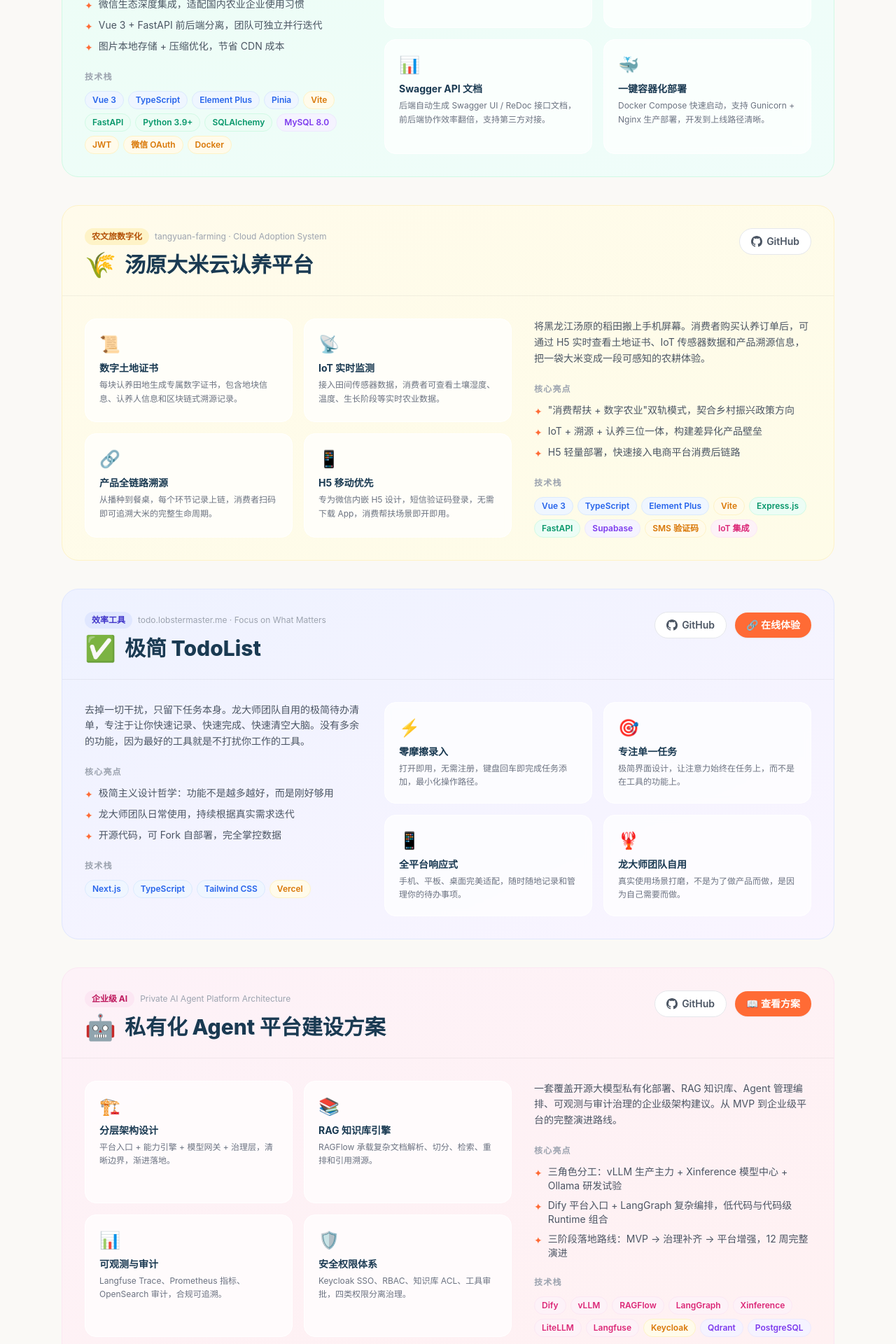
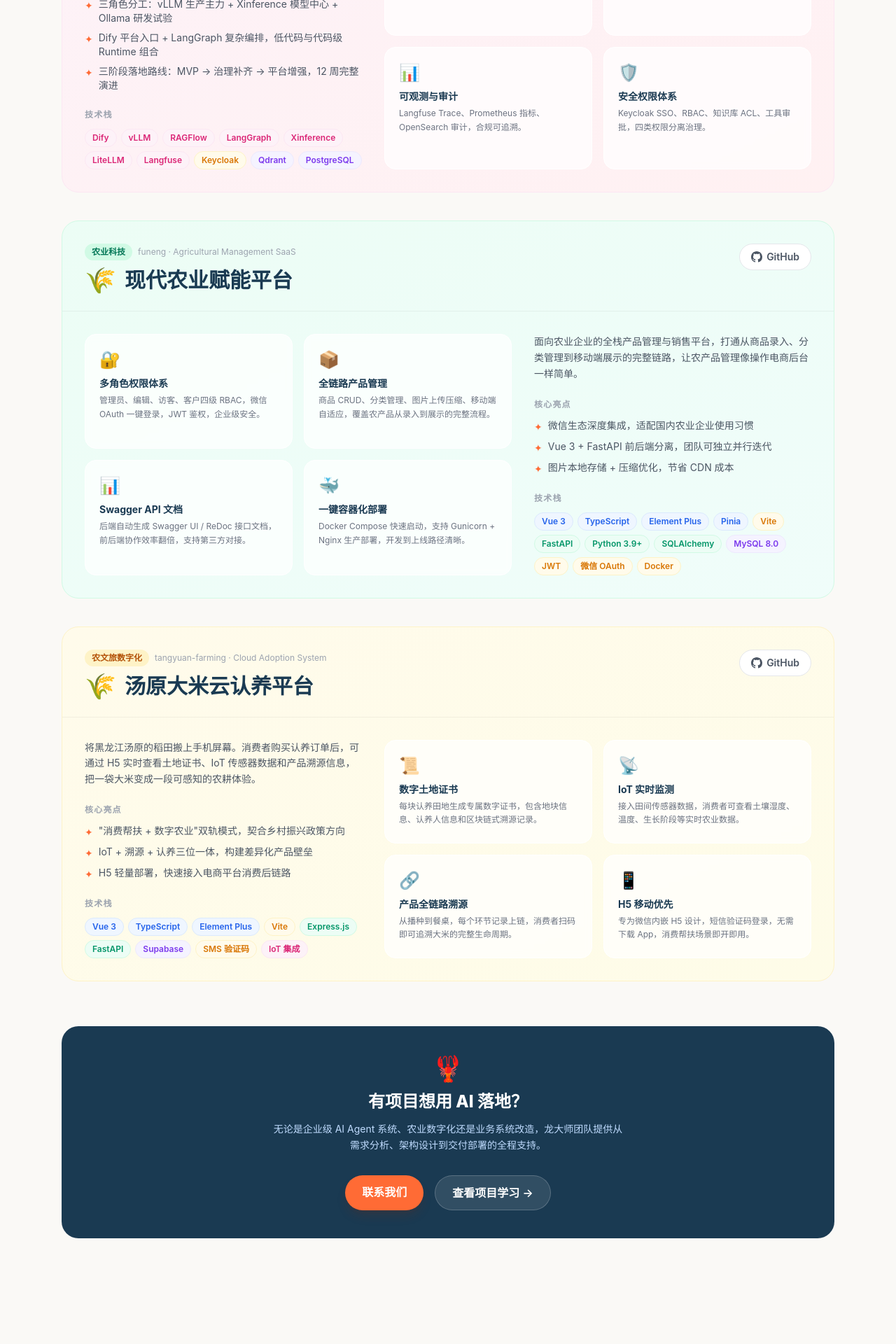
Before and after one commit to shadowchenjun/lobstermaster, a Next.js app: page /solutions in a window 1280 px wide. Shown: the part 680-2600 px from the top of the page at 70% size. Built offline with nearby package versions, Linux system fonts and the light colour scheme.

Commit message:
feat(content): reorganize solutions and TodoList article

```diff
--- a/src/app/solutions/page.tsx
+++ b/src/app/solutions/page.tsx
@@ -3,7 +3,7 @@
 
 export const metadata: Metadata = {
   title: '解决方案',
-  description: '龙大师团队 AI 落地实践：农业赋能平台、云认养系统、极简 TodoList、私有化 Agent 平台建设方案。',
+  description: '龙大师团队 AI 落地实践：私有化 Agent 平台建设方案、农业赋能平台、云认养系统。',
 }
 
 /* ── Types ── */
@@ -47,6 +47,60 @@
 }
 
 const projects: Project[] = [
+  {
+    id: 'agent-platform',
+    emoji: '🤖',
+    tag: '企业级 AI',
+    tagColor: 'text-pink-700 bg-pink-100',
+    name: '私有化 Agent 平台建设方案',
+    subtitle: 'Private AI Agent Platform Architecture',
+    summary:
+      '一套覆盖开源大模型私有化部署、RAG 知识库、Agent 管理编排、可观测与审计治理的企业级架构建议。从 MVP 到企业级平台的完整演进路线。',
+    github: 'https://github.com/shadowchenjun/lobstermaster',
+    internal: '/solutions/agent-platform',
+    techStack: [
+      { label: 'Dify', type: 'ai' },
+      { label: 'vLLM', type: 'ai' },
+      { label: 'RAGFlow', type: 'ai' },
+      { label: 'LangGraph', type: 'ai' },
+      { label: 'Xinference', type: 'ai' },
+      { label: 'LiteLLM', type: 'ai' },
+      { label: 'Langfuse', type: 'ai' },
+      { label: 'Keycloak', type: 'infra' },
+      { label: 'Qdrant', type: 'db' },
+      { label: 'PostgreSQL', type: 'db' },
+    ],
+    features: [
+      {
+        icon: '🏗️',
+        title: '分层架构设计',
+        desc: '平台入口 + 能力引擎 + 模型网关 + 治理层，清晰边界，渐进落地。',
+      },
+      {
+        icon: '📚',
+        title: 'RAG 知识库引擎',
+        desc: 'RAGFlow 承载复杂文档解析、切分、检索、重排和引用溯源。',
+      },
+      {
+        icon: '📊',
+        title: '可观测与审计',
+        desc: 'Langfuse Trace、Prometheus 指标、OpenSearch 审计，合规可追溯。',
+      },
+      {
+        icon: '🛡️',
+        title: '安全权限体系',
+        desc: 'Keycloak SSO、RBAC、知识库 ACL、工具审批，四类权限分离治理。',
+      },
+    ],
+    highlights: [
+      '三角色分工：vLLM 生产主力 + Xinference 模型中心 + Ollama 研发试验',
+      'Dify 平台入口 + LangGraph 复杂编排，低代码与代码级 Runtime 组合',
+      '三阶段落地路线：MVP → 治理补齐 → 平台增强，12 周完整演进',
+    ],
+    accentFrom: 'from-pink-50',
+    accentTo: 'to-rose-50',
+    borderColor: 'border-pink-100',
+  },
   {
     id: 'funeng',
     emoji: '🌾',
@@ -153,108 +207,6 @@
     accentFrom: 'from-amber-50',
     accentTo: 'to-yellow-50',
     borderColor: 'border-amber-100',
-  },
-  {
-    id: 'todo',
-    emoji: '✅',
-    tag: '效率工具',
-    tagColor: 'text-indigo-700 bg-indigo-100',
-    name: '极简 TodoList',
-    subtitle: 'todo.lobstermaster.me · Focus on What Matters',
-    summary:
-      '去掉一切干扰，只留下任务本身。龙大师团队自用的极简待办清单，专注于让你快速记录、快速完成、快速清空大脑。没有多余的功能，因为最好的工具就是不打扰你工作的工具。',
-    github: 'https://github.com/shadowchenjun/lobstermaster',
-    demo: 'https://todo.lobstermaster.me',
-    techStack: [
-      { label: 'Next.js', type: 'frontend' },
-      { label: 'TypeScript', type: 'frontend' },
-      { label: 'Tailwind CSS', type: 'frontend' },
-      { label: 'Vercel', type: 'infra' },
-    ],
-    features: [
-      {
-        icon: '⚡',
-        title: '零摩擦录入',
-        desc: '打开即用，无需注册，键盘回车即完成任务添加，最小化操作路径。',
-      },
-      {
-        icon: '🎯',
-        title: '专注单一任务',
-        desc: '极简界面设计，让注意力始终在任务上，而不是在工具的功能上。',
-      },
-      {
-        icon: '📱',
-        title: '全平台响应式',
-        desc: '手机、平板、桌面完美适配，随时随地记录和管理你的待办事项。',
-      },
-      {
-        icon: '🦞',
-        title: '龙大师团队自用',
-        desc: '真实使用场景打磨，不是为了做产品而做，是因为自己需要而做。',
-      },
-    ],
-    highlights: [
-      '极简主义设计哲学：功能不是越多越好，而是刚好够用',
-      '龙大师团队日常使用，持续根据真实需求迭代',
-      '开源代码，可 Fork 自部署，完全掌控数据',
-    ],
-    accentFrom: 'from-indigo-50',
-    accentTo: 'to-purple-50',
-    borderColor: 'border-indigo-100',
-  },
-  {
-    id: 'agent-platform',
-    emoji: '🤖',
-    tag: '企业级 AI',
-    tagColor: 'text-pink-700 bg-pink-100',
-    name: '私有化 Agent 平台建设方案',
-    subtitle: 'Private AI Agent Platform Architecture',
-    summary:
-      '一套覆盖开源大模型私有化部署、RAG 知识库、Agent 管理编排、可观测与审计治理的企业级架构建议。从 MVP 到企业级平台的完整演进路线。',
-    github: 'https://github.com/shadowchenjun/lobstermaster',
-    internal: '/solutions/agent-platform',
-    techStack: [
-      { label: 'Dify', type: 'ai' },
-      { label: 'vLLM', type: 'ai' },
-      { label: 'RAGFlow', type: 'ai' },
-      { label: 'LangGraph', type: 'ai' },
-      { label: 'Xinference', type: 'ai' },
-      { label: 'LiteLLM', type: 'ai' },
-      { label: 'Langfuse', type: 'ai' },
-      { label: 'Keycloak', type: 'infra' },
-      { label: 'Qdrant', type: 'db' },
-      { label: 'PostgreSQL', type: 'db' },
-    ],
-    features: [
-      {
-        icon: '🏗️',
-        title: '分层架构设计',
-        desc: '平台入口 + 能力引擎 + 模型网关 + 治理层，清晰边界，渐进落地。',
-      },
-      {
-        icon: '📚',
-        title: 'RAG 知识库引擎',
-        desc: 'RAGFlow 承载复杂文档解析、切分、检索、重排和引用溯源。',
-      },
-      {
-        icon: '📊',
-        title: '可观测与审计',
-        desc: 'Langfuse Trace、Prometheus 指标、OpenSearch 审计，合规可追溯。',
-      },
-      {
-        icon: '🛡️',
-        title: '安全权限体系',
-        desc: 'Keycloak SSO、RBAC、知识库 ACL、工具审批，四类权限分离治理。',
-      },
-    ],
-    highlights: [
-      '三角色分工：vLLM 生产主力 + Xinference 模型中心 + Ollama 研发试验',
-      'Dify 平台入口 + LangGraph 复杂编排，低代码与代码级 Runtime 组合',
-      '三阶段落地路线：MVP → 治理补齐 → 平台增强，12 周完整演进',
-    ],
-    accentFrom: 'from-pink-50',
-    accentTo: 'to-rose-50',
-    borderColor: 'border-pink-100',
   },
 ]
 
@@ -376,7 +328,7 @@
         <h1 className="text-3xl font-extrabold text-navy mb-3">解决方案</h1>
         <p className="text-gray-500 max-w-xl leading-relaxed">
           龙大师团队用 AI 辅助开发的真实项目落地案例。
-          <br />从农业数字化到效率工具，每个项目都是一次从 0 到 1 的完整实践。
+          <br />从企业级 Agent 平台到农业数字化，每个方案都是一次从 0 到 1 的完整实践。
         </p>
         {/* jump links */}
         <div className="mt-6 flex flex-wrap gap-3">
@@ -404,7 +356,7 @@
         <div className="text-4xl mb-3">🦞</div>
         <h2 className="text-2xl font-extrabold mb-3">有项目想用 AI 落地？</h2>
         <p className="text-blue-200 text-sm mb-8 max-w-lg mx-auto leading-relaxed">
-          无论是农业数字化、内部效率工具还是 AI Agent 系统，龙大师团队提供从需求分析、架构设计到交付部署的全程支持。
+          无论是企业级 AI Agent 系统、农业数字化还是业务系统改造，龙大师团队提供从需求分析、架构设计到交付部署的全程支持。
         </p>
         <div className="flex flex-wrap justify-center gap-4">
           <Link
```
Also changed, not shown: content/aicoding/minimal-todolist-efficiency-tool.mdx (added, +87 -0 lines).
